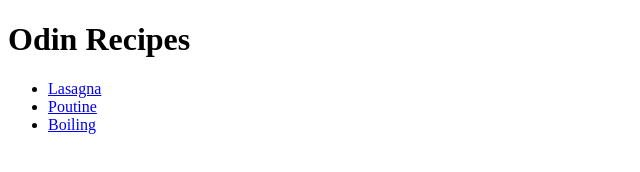
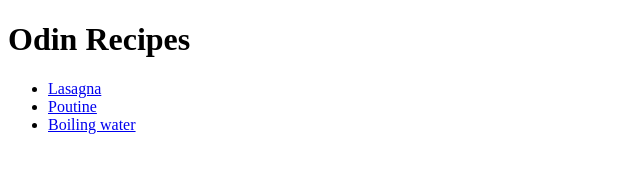
Before and after one commit to jsfaubert/odin-recipes, a plain HTML site: page index.html in a window 1280 px wide. Shown: the full height of the page, 0-640 px from the left. Drawn offline with Linux system fonts and the light colour scheme.

Commit message:
Change Boiling to Boiling water

```diff
--- a/index.html
+++ b/index.html
@@ -10,7 +10,7 @@
     <ul>
         <li><a href="recipes/lasagna.html">Lasagna</a></li>
         <li><a href="recipes/poutine.html">Poutine</a></li>
-        <li><a href="recipes/boiling.html">Boiling</a></li>
+        <li><a href="recipes/boiling.html">Boiling water</a></li>
     </ul>
 </body>
 </html>
```
